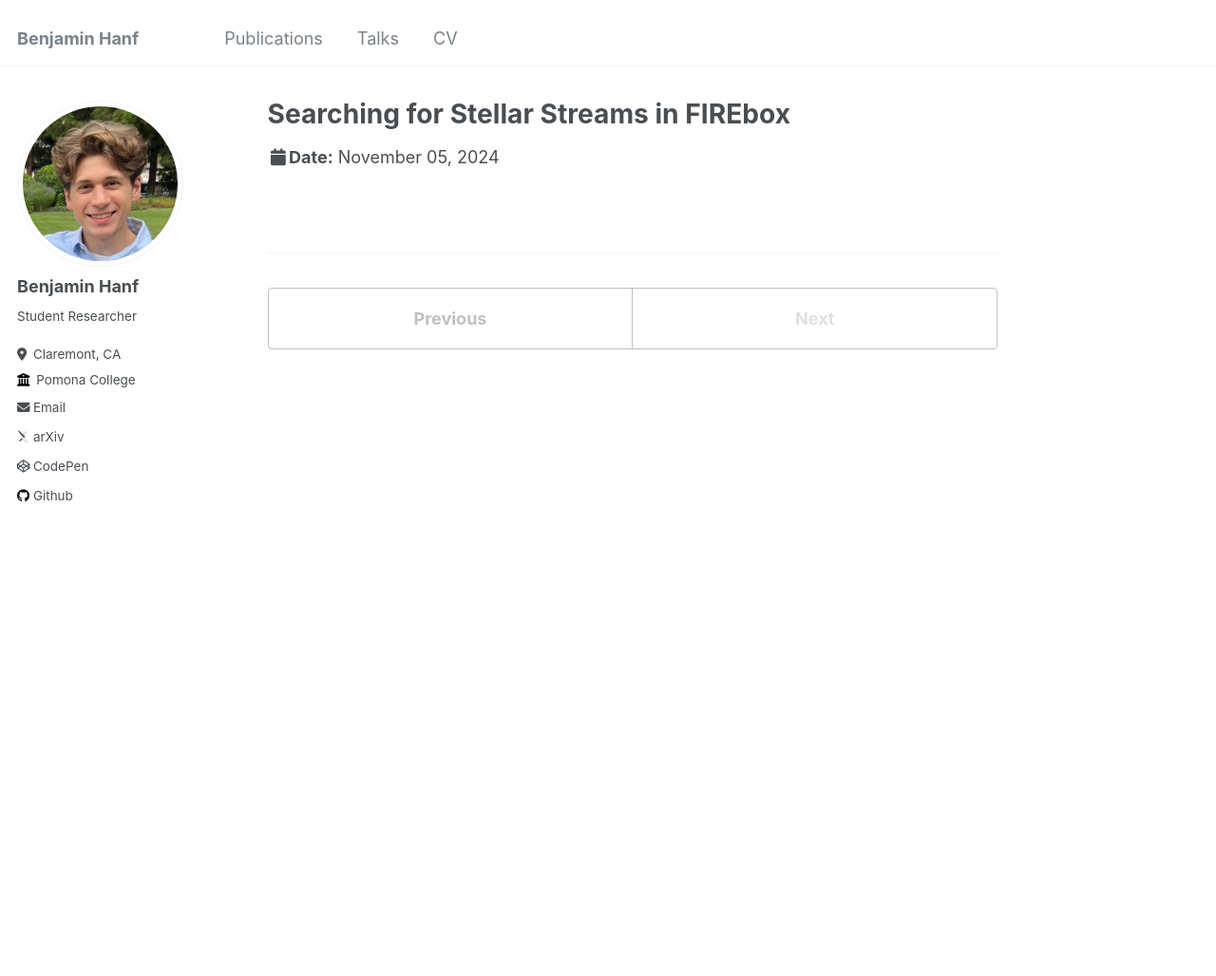
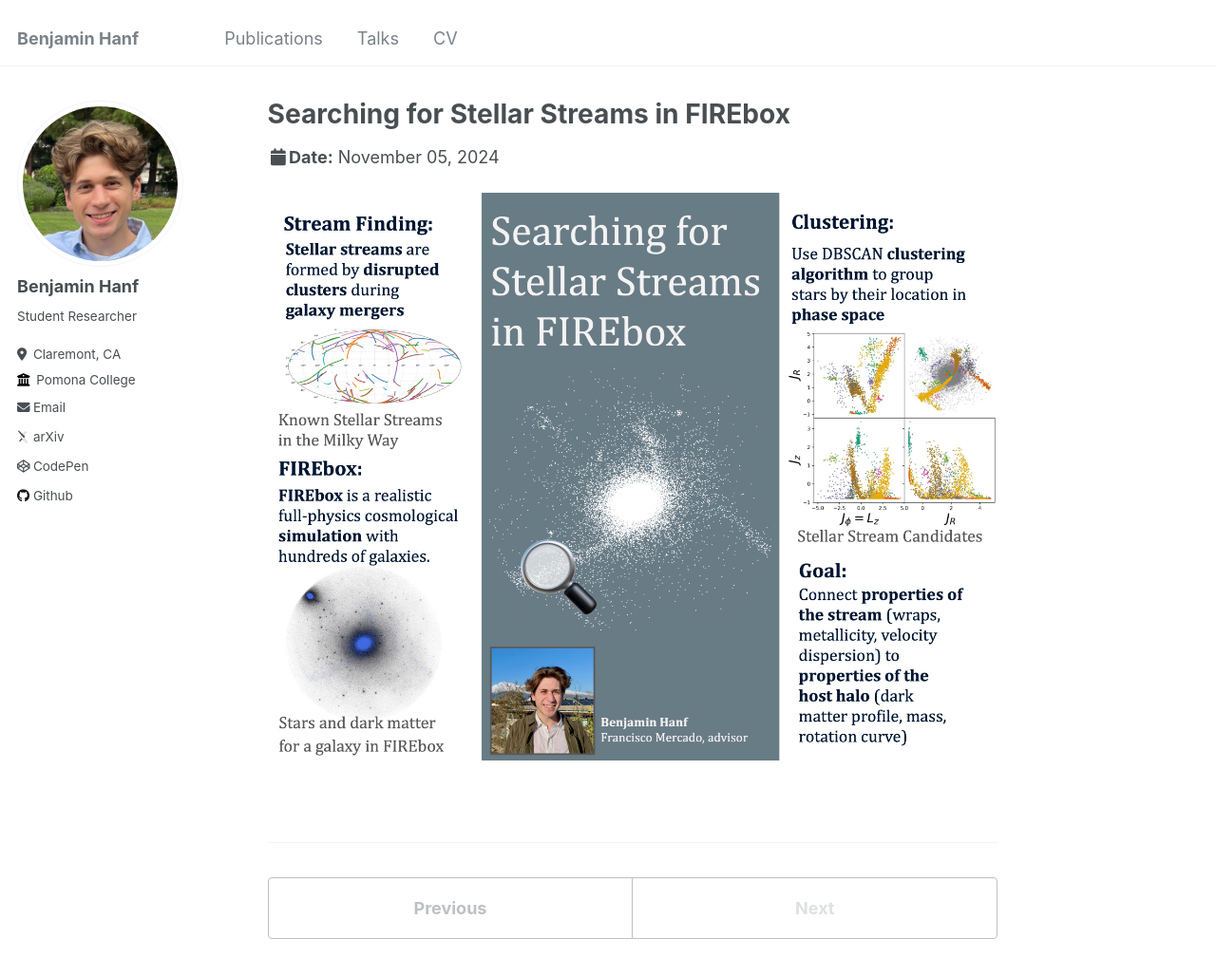
Before and after one commit to benhanf/benhanf.github.io, a Jekyll site: the page built from _talks/2024-11-05-claremont.md, in a window 1280 px wide and 1151 px high. Shown: the top 1028 px of the window at 95% size. Built offline with Jekyll 4.4.1, drawn with Linux system fonts in a browser that asks for light colours; some web fonts are replaced.

Commit message:
streamposter

```diff
--- a/_talks/2024-11-05-claremont.md
+++ b/_talks/2024-11-05-claremont.md
@@ -7,3 +7,4 @@ venue: "Pomona College Undergraduate Research Symposium"
 date: 2024-11-05
 location: "Claremont, CA"
 ---
+<img src='/images/Hanf_Thesis_Streams_Poster.jpeg'>
```
Also changed, not shown: images/Hanf_Thesis_Streams_Poster.jpeg (added).
